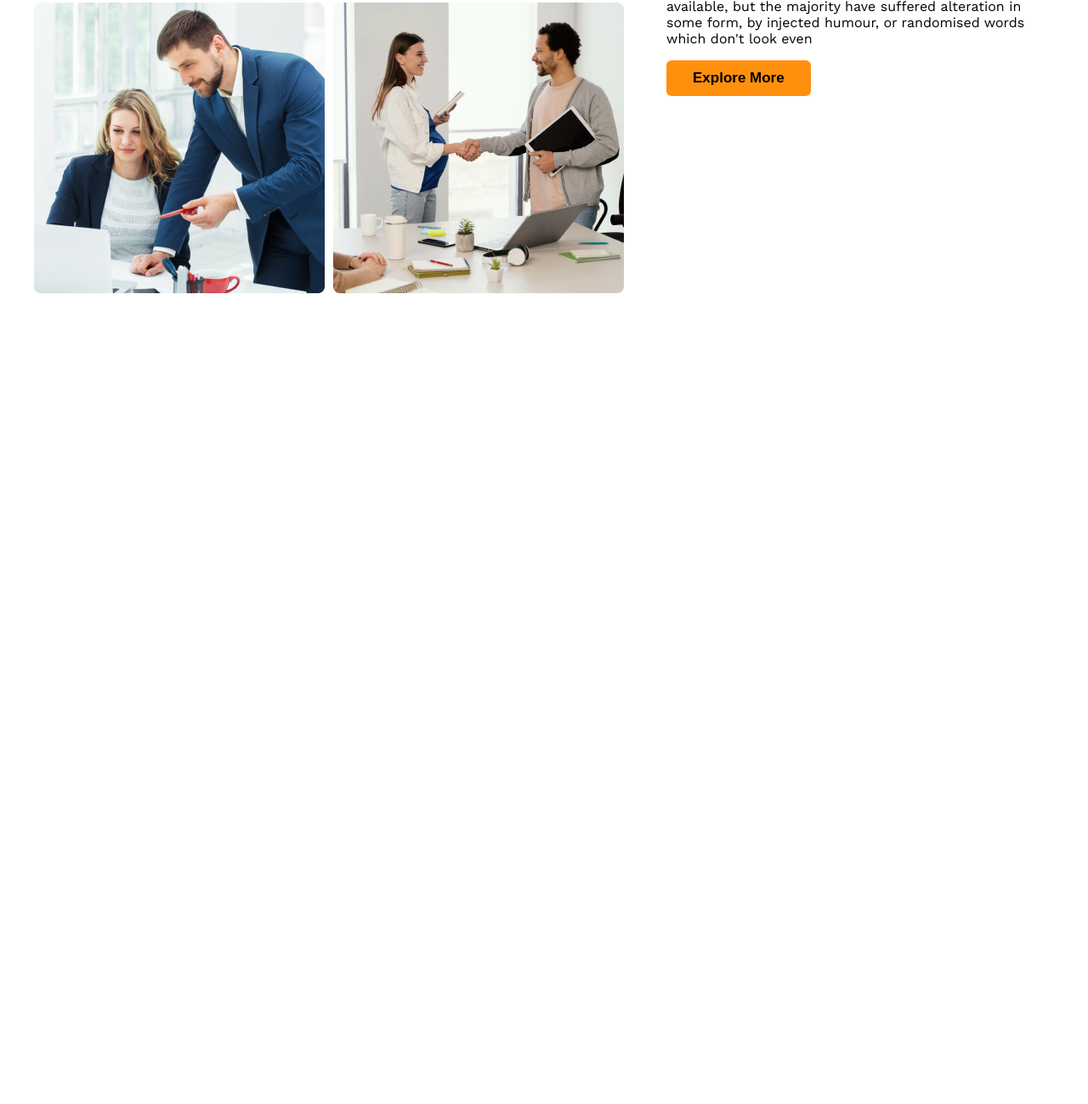
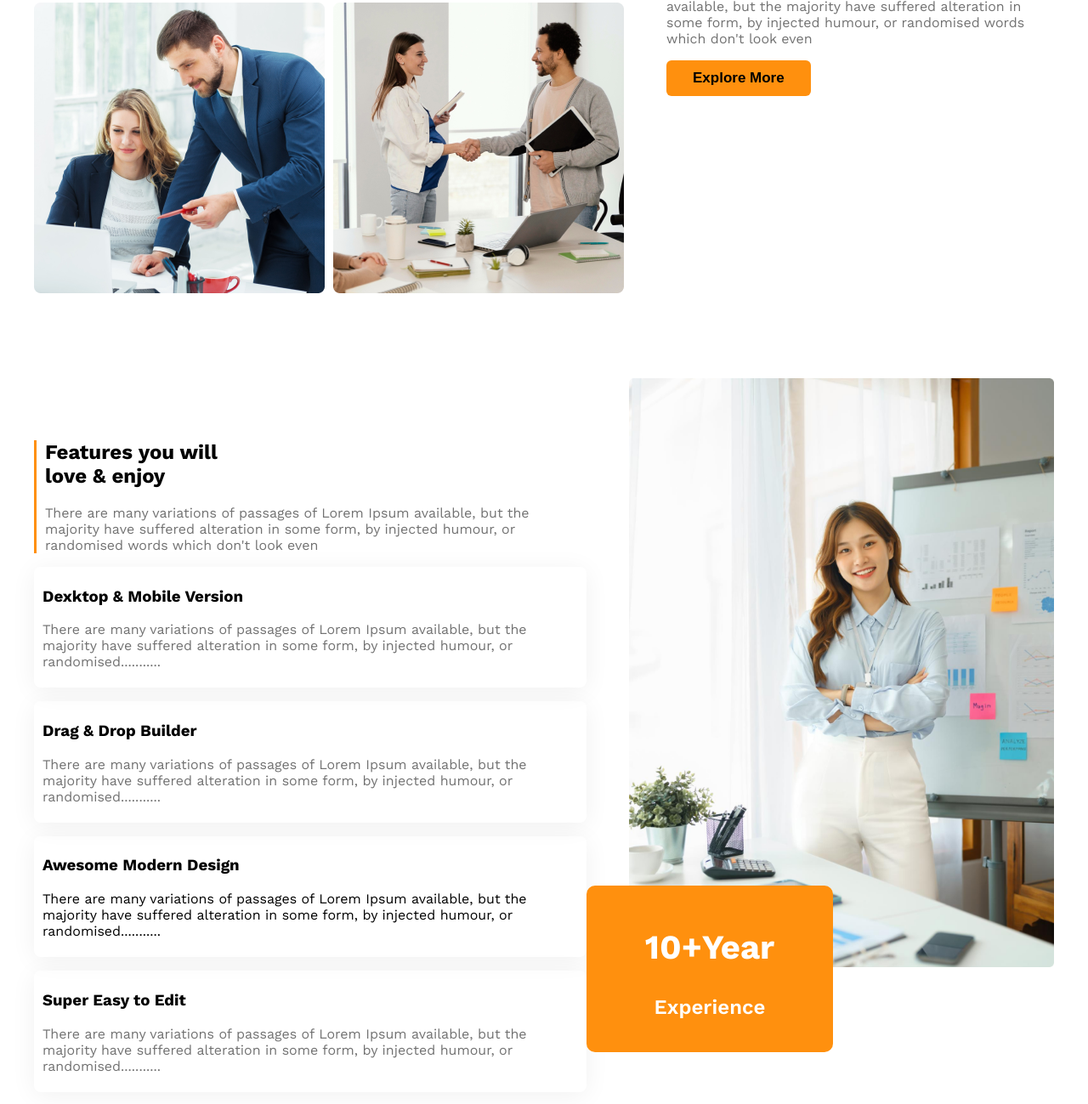
Before and after one commit to MdBulbulAhmedT/g3-architects-website, a plain HTML site: page index.html in a window 1280 px wide. Shown: the part 1329-2628 px from the top of the page at 85% size. Before the commit the page ends 1744 px from the top, so only its background shows below. Drawn offline with nearby package versions, Linux system fonts and the light colour scheme.

Commit message:
added the featured section

```diff
--- a/index.html
+++ b/index.html
@@ -26,7 +26,8 @@
         </nav>
         <div class="banner">
             <h1 class="banner-title">Brand New <br>Group of Architects</h1>
-            <p class="banner-text">There are many variations of passages of Lorem Ipsum available, but the majority have suffered alteration in <br> some form, by injected humour, or randomised words which don't look even</p>
+            <p class="banner-text">There are many variations of passages of Lorem Ipsum available, but the majority have
+                suffered alteration in <br> some form, by injected humour, or randomised words which don't look even</p>
             <div class="btn_banner">
                 <button class="btn-btn-banner">Explore More</button>
             </div>
@@ -36,7 +37,7 @@
     <!-- Header section end -->
     <main>
         <!-- Team Section Start -->
-         <section class="teams-container">
+        <section class="teams-container">
             <div class="teams-img-container">
                 <img src="images/team1.png" alt="">
                 <img src="images/team2.png" alt="">
@@ -45,11 +46,52 @@
             </div>
             <div>
                 <h2>Quick list of Our <br> <span class="teams-style">Features</span></h2>
-                <p>There are many variations of passages of Lorem Ipsum available, but the majority have suffered alteration in some form, by injected humour, or randomised words which don't look even</p>
+                <p class="discripton-color">There are many variations of passages of Lorem Ipsum available, but the majority have suffered
+                    alteration in some form, by injected humour, or randomised words which don't look even</p>
                 <button class="btn-btn">Explore More</button>
             </div>
-         </section>
+        </section>
         <!-- Team Section End -->
+
+        <!-- Featured section Start -->
+        <section class="fetured-section">
+            <div class="fetured-container">
+                <div class="card-container">
+                    <div class="fetured-title">
+                        <h2>Features you will <br> love & enjoy</h2>
+                        <p class="discripton-color">There are many variations of passages of Lorem Ipsum available, but the majority have suffered alteration in some form, by injected humour, or randomised words which don't look even</p>
+                    </div>
+                    <div class="featured-card">
+                        <h3>Dexktop & Mobile Version</h3>
+                        <p class="discripton-color">There are many variations of passages of Lorem Ipsum available, but the majority have
+                            suffered alteration in some form, by injected humour, or randomised...........</p>
+                    </div>
+                    <div class="featured-card">
+                        <h3>Drag & Drop Builder</h3>
+                        <p class="discripton-color">There are many variations of passages of Lorem Ipsum available, but the majority have
+                            suffered alteration in some form, by injected humour, or randomised...........</p>
+                    </div>
+                    <div class="featured-card">
+                        <h3>Awesome Modern Design</h3>
+                        <p>There are many variations of passages of Lorem Ipsum available, but the majority have
+                            suffered alteration in some form, by injected humour, or randomised...........</p>
+                    </div>
+                    <div class="featured-card">
+                        <h3>Super Easy to Edit</h3>
+                        <p class="discripton-color">There are many variations of passages of Lorem Ipsum available, but the majority have
+                            suffered alteration in some form, by injected humour, or randomised...........</p>
+                    </div>
+                </div>
+                <div class="img-container">
+                    <img class="fetured-img" src="images/architect.png" alt="">
+                    <div class="experience">
+                        <h1 class="experience-title">10+Year</h1>
+                        <h3 class="experience-paragaraph">Experience</h3>
+                    </div>
+                </div>
+            </div>
+        </section>
+        <!-- Featured section End -->
     </main>
     <footer></footer>
 </body>
--- a/style.css
+++ b/style.css
@@ -2,6 +2,10 @@ body{
     font-family: "Work Sans", sans-serif;
     margin: 0;
     padding: 0;
+}
+
+.discripton-color{
+    color: #727272;
 }
 
 /* Header related style */
@@ -68,6 +72,7 @@ nav ul li a:hover{
     font-size: 17px;
     font-weight: 500;
     text-align: center;
+    color: #727272;
 }
 
 .banner_image{
@@ -119,6 +124,56 @@ main{
     color: #FF900E;
 }
 
+/* Featured related style */
+.fetured-section{
+    margin: 100px 0;
+}
+
+.fetured-container{
+    display: flex;
+    align-items: center;
+    justify-content: space-between;
+    gap: 50px;
+}
+
+.fetured-title{
+    border-left: 3px solid #FF900E;
+    padding-left: 10px;
+    margin-bottom: 1rem;
+}
+
+.featured-card{
+    box-shadow: 0px 4px 30px 0px rgba(0, 0, 0, 0.06);
+    padding: 5px 10px;
+    margin-top: 1rem;
+    border-radius: .5rem;
+}
+
+.fetured-img{
+    width: 500px;
+}
+
+.experience{
+    background-color: #FF900E;
+    color: white;
+    text-align: center;
+    width: 270px;
+    padding: 15px 10px;
+    border-radius: 10px;
+    position: relative;
+    bottom: 100px;
+    right: 50px;
+}
+
+.experience-title{
+    font-size: 40px;
+    font-weight: 700;
+}
+
+.experience-paragaraph{
+    font-size: 24px;
+    font-weight: 600;
+}
 /* Responsive for mobile device */
 @media screen and (max-width: 576px) {
     /* banner section */
@@ -132,6 +187,7 @@ main{
     header{
         padding: 10px 10px;
     }
+
 
     /* Teams related */
 
@@ -148,6 +204,16 @@ main{
     .teams-img-container img{
         width: 100%;
     }
+
+    /* featured related */
+    .fetured-container{
+        flex-direction: column;
+        padding: 0 10px;
+    }
+    .fetured-img{
+        width: 100%;
+    }
+
 }
 
 /* Responsive for Tablet device */
@@ -166,4 +232,12 @@ main{
         flex-direction: column;
         padding: 0 20px;
     }
+    /* featured related */
+    .fetured-container{
+        flex-direction: column;
+        padding: 0 10px;
+    }
+    .fetured-img{
+        width: 100%;
+    }
 }
```
